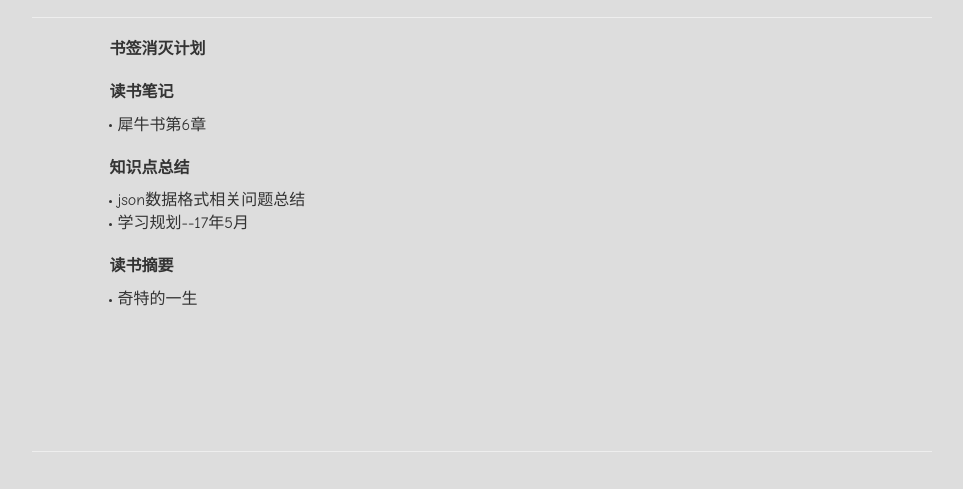
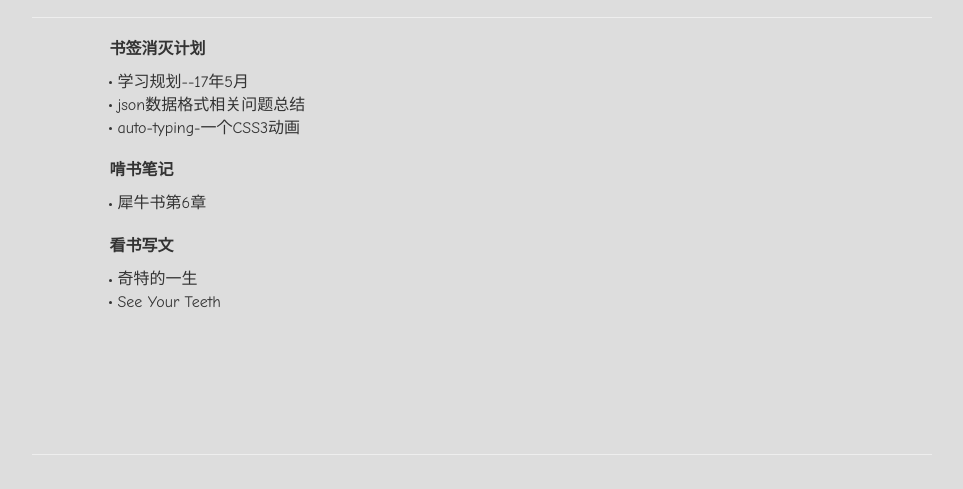
Before and after one commit to gexiaozheng/beenend, a plain HTML site: page notes-list.html in a window 1280 px wide. Shown: the part 73-562 px from the top of the page, without its empty margins (158-1121 px from the left). Drawn offline with Linux system fonts and the light colour scheme; no server answers.

Commit message:
add hexo blog link

```diff
--- a/notes-list.html
+++ b/notes-list.html
@@ -46,24 +46,28 @@
                            <li><a href="">attribute,property,style</a></li>
                            <li><a href="">id直接当作变量名使用</a></li>
                        </ul> -->
+					   <ul>
+                            <li><a href="notes/ftsummary.html">学习规划--17年5月</a></li>
+							<li><a href="notes/json.html">json数据格式相关问题总结</a></li>
+							 <li><a href="https://gexiaozheng.github.io/2018/04/07/auto-typing/">auto-typing-一个CSS3动画</a></li>
+                        </ul>
                     </div>
                     <div class="notes-group">
-                        <p class="notes-title">读书笔记</p>
+                        <p class="notes-title">啃书笔记</p>
                         <ul>
                             <li><a href="notes/object.html">犀牛书第6章</a></li>
                         </ul>
                     </div>
-                    <div class="notes-group">
+                    <!-- <div class="notes-group">
                         <p class="notes-title">知识点总结</p>
                         <ul>
-                            <li><a href="notes/json.html">json数据格式相关问题总结</a></li>
-                            <li><a href="notes/ftsummary.html">学习规划--17年5月</a></li>
                         </ul>
-                    </div>
+                    </div> -->
                     <div class="notes-group">
-                        <p class="notes-title">读书摘要</p>
+                        <p class="notes-title">看书写文</p>
                         <ul>
                             <li><a href="notes/quite-a-life.html">奇特的一生</a></li>
+							<li><a href="https://gexiaozheng.github.io/2018/10/25/see-your-teeth/">See Your Teeth</a></li>
                         </ul>
                     </div>
                 </div>
```
